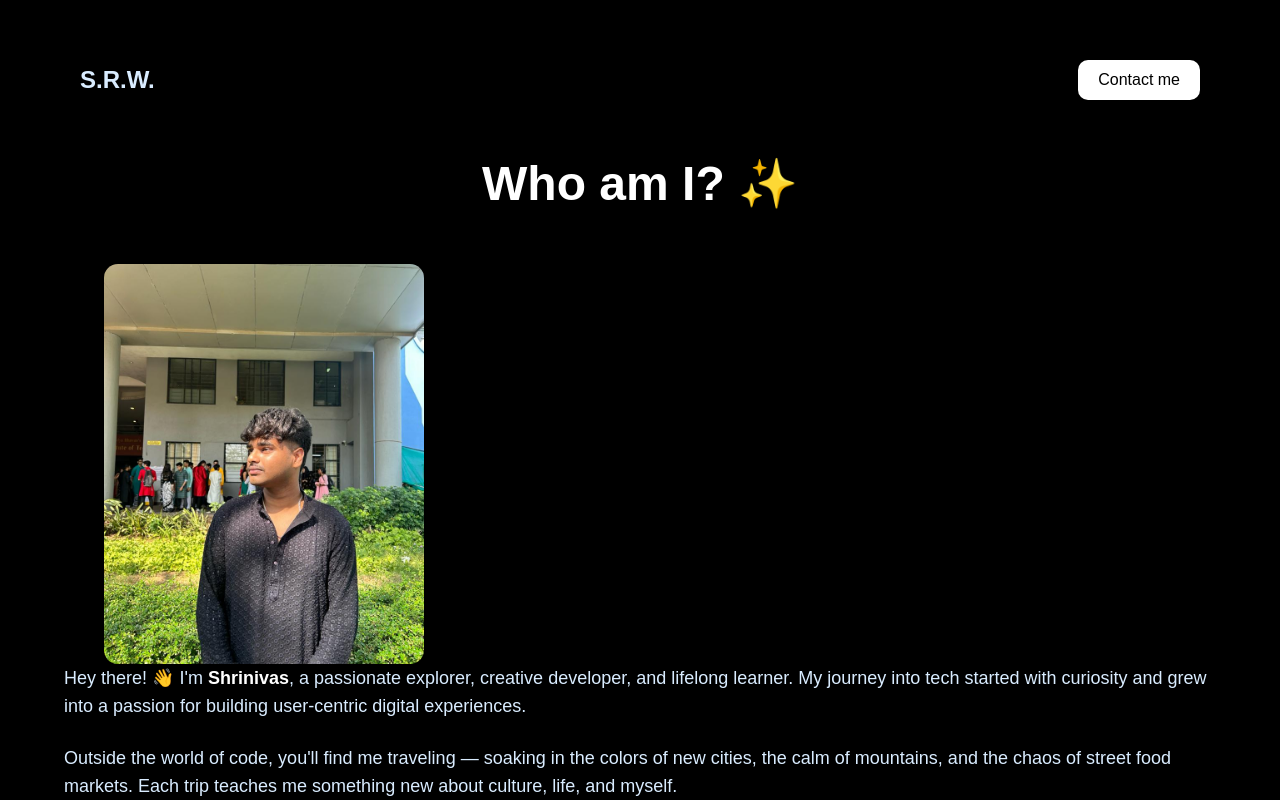
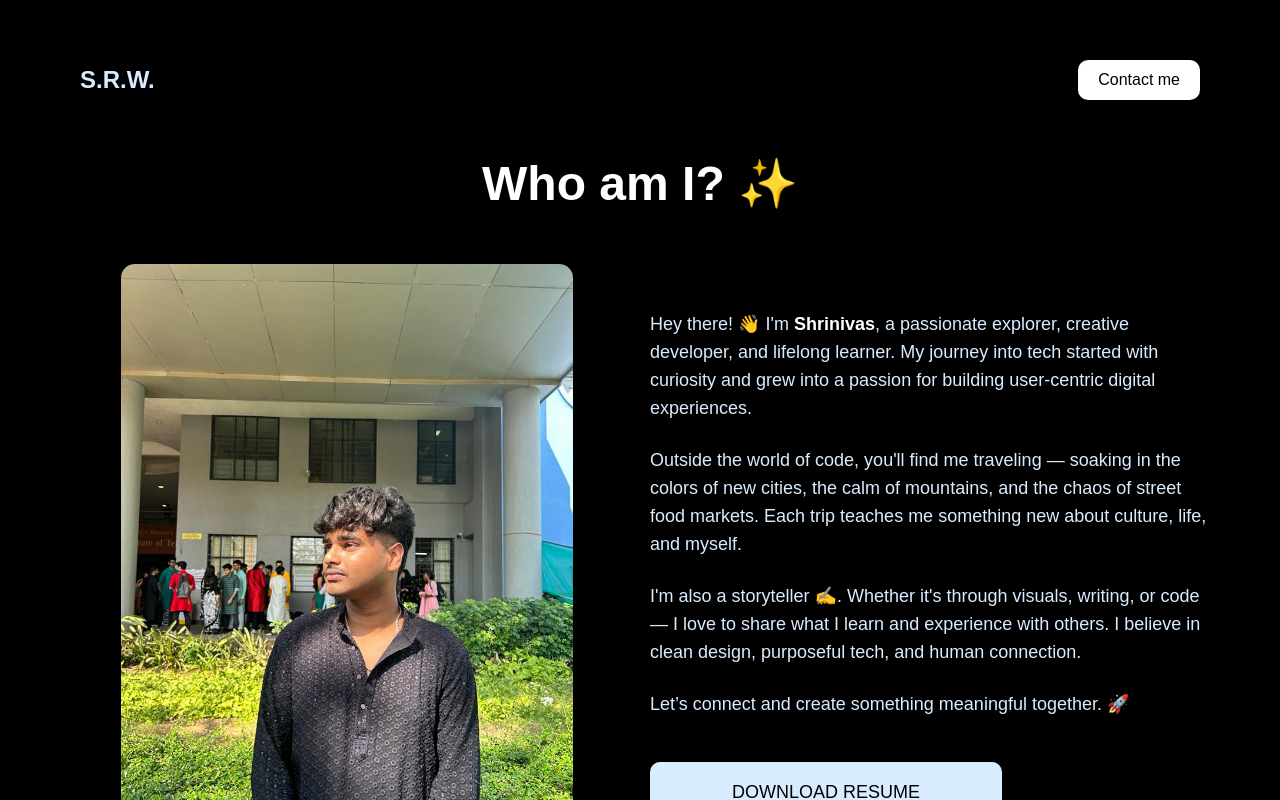
Before and after one commit to shrinivaswaney22/portfolio-v2, a Next.js app: page /travel in a window 1280 px wide. Shown: the top 800 px of the page. Built offline with nearby package versions, Linux system fonts and the light colour scheme; a web font is replaced by a local one.

Commit message:
Update Summary.jsx

```diff
--- a/src/sections/travel/Summary.jsx
+++ b/src/sections/travel/Summary.jsx
@@ -1,22 +1,20 @@
-import React from 'react'
+import React from 'react';
 
 const Summary = () => {
   return (
-        <div className="max-w-6xl w-full flex-col-center gap-10">
+    <div className="max-w-6xl w-full flex flex-col items-center gap-10">
       <h2 className="text-4xl md:text-5xl font-bold text-white text-center mb-4">
         Who am I? ✨
       </h2>
-          <div className='md:flex-center lg:flex-center gap-5'>
-            <div className="grid-2-cols gap-10 w-full items-center">
-              <div className="w-100 h-100 flex justify-center">
+      <div className="flex flex-col md:flex-row items-center gap-5 w-full">
+        <div className="w-full md:w-1/2 flex justify-center">
           <img
             src="/portfolio.png"
             alt="Shrinivas Portrait"
-                className="rounded-xl object-cover w-[80%]  shadow-lg"
+            className="rounded-xl object-cover w-[80%] shadow-lg"
           />
         </div>
-            </div>
-            <div className="text-white-50 text-lg space-y-6">
+        <div className="w-full md:w-1/2 text-white-50 text-lg space-y-6">
           <p>
             Hey there! 👋 I'm <span className="text-white font-semibold">Shrinivas</span>, a passionate explorer, creative developer, and lifelong learner.
             My journey into tech started with curiosity and grew into a passion for building user-centric digital experiences.
@@ -46,7 +44,7 @@ const Summary = () => {
         </div>
       </div>
     </div>
-  )
-}
+  );
+};
 
-export default Summary
+export default Summary;
```
Lines whose indentation alone changed are shown as unchanged.
